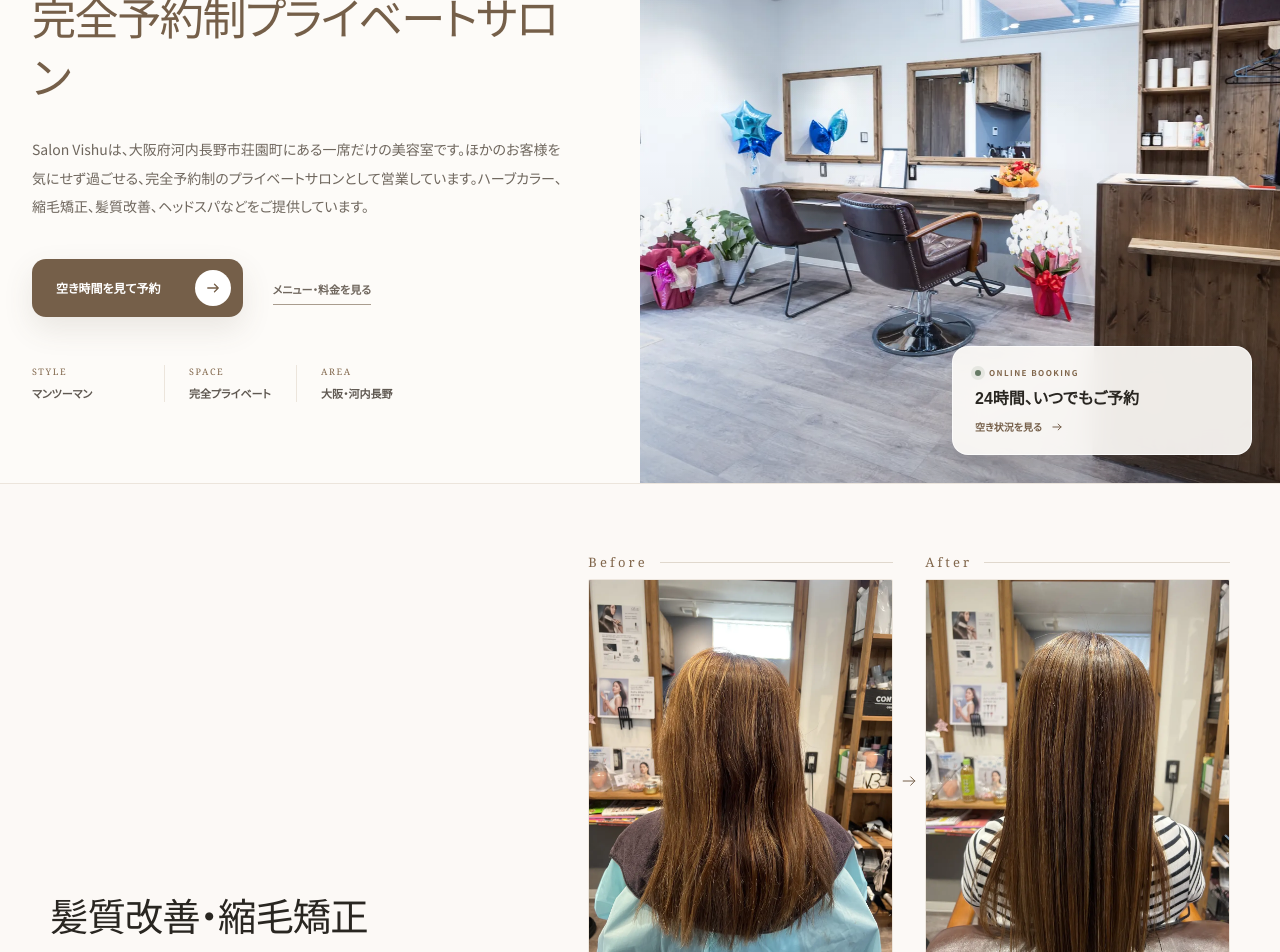
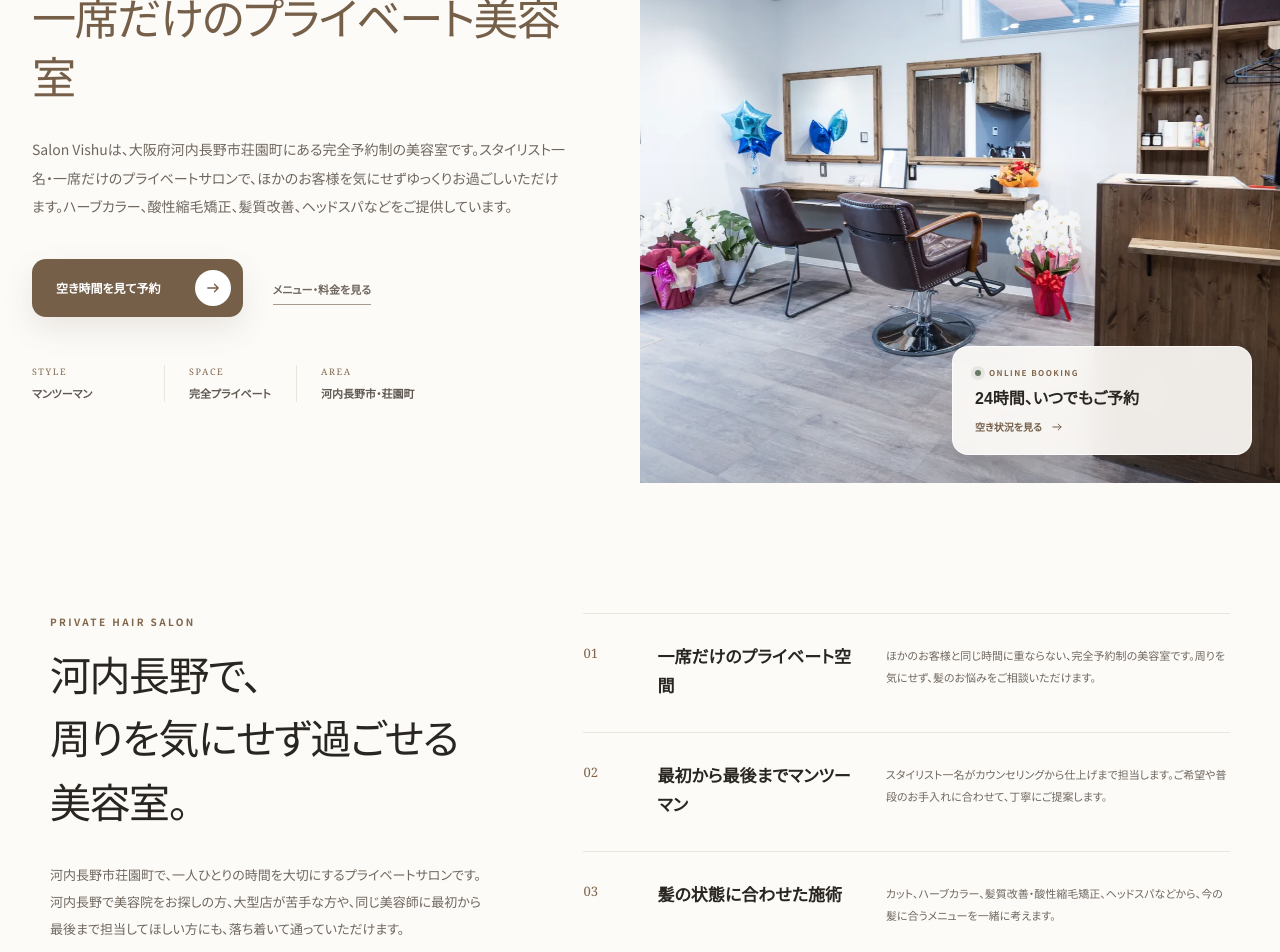
Before and after one commit to AppMan-inc/vishu-renewal-web, a Next.js app: page / in a window 1280 px wide. Shown: the part 320-1272 px from the top of the page. Built offline with nearby package versions, Linux system fonts and the light colour scheme; no server answers.

Commit message:
feat: strengthen local SEO for Kawachinagano

```diff
--- a/src/app/layout.tsx
+++ b/src/app/layout.tsx
@@ -22,7 +22,7 @@ const serif = Noto_Serif_JP({
 export const metadata: Metadata = {
   metadataBase,
   title: {
-    default: "河内長野市荘園町の美容室・プライベートサロン | Salon Vishu",
+    default: "河内長野市の美容室・完全予約制プライベートサロン | Salon Vishu",
     template: "%s | Salon Vishu",
   },
   description: defaultDescription,
--- a/src/app/page.tsx
+++ b/src/app/page.tsx
@@ -6,7 +6,7 @@ import { absoluteSiteUrl } from "@/lib/site-url";
 const hotPepperUrl = "https://beauty.hotpepper.jp/slnH000583006/";
 
 export const metadata: Metadata = createPageMetadata({
-  title: "河内長野市荘園町の美容室・プライベートサロン | Salon Vishu",
+  title: "河内長野市の美容室・完全予約制プライベートサロン | Salon Vishu",
   description: defaultDescription,
   path: "/",
 });
@@ -17,7 +17,7 @@ const salonJsonLd = {
   "@id": `${absoluteSiteUrl()}#hair-salon`,
   name: "Salon Vishu",
   alternateName: ["サロン ヴィッシュ", "サロンヴィッシュ"],
-  description: "大阪府河内長野市荘園町にある、一席・スタイリスト一名の完全予約制プライベートサロンです。",
+  description: "大阪府河内長野市荘園町にある、一席・スタイリスト一名の完全予約制プライベート美容室です。髪質改善、酸性縮毛矯正、ハーブカラー、ヘッドスパなどをご提供しています。",
   url: absoluteSiteUrl(),
   image: absoluteSiteUrl("/images/salon-vishu-interior.webp"),
   telephone: "+81-721-21-8824",
@@ -28,7 +28,30 @@ const salonJsonLd = {
     streetAddress: "荘園町18-14",
     addressCountry: "JP",
   },
-  areaServed: ["河内長野市", "荘園町"],
+  areaServed: ["河内長野市", "荘園町", "千代田駅周辺", "河内長野駅周辺"],
+  hasMap: "https://www.google.com/maps/search/?api=1&query=Salon%20Vishu%20%E5%A4%A7%E9%98%AA%E5%BA%9C%E6%B2%B3%E5%86%85%E9%95%B7%E9%87%8E%E5%B8%82%E8%8D%98%E5%9C%92%E7%94%BA18-14",
+  amenityFeature: {
+    "@type": "LocationFeatureSpecification",
+    name: "店前駐車場",
+    value: true,
+  },
+  hasOfferCatalog: {
+    "@type": "OfferCatalog",
+    name: "美容室メニュー",
+    itemListElement: [
+      "カット",
+      "ハーブカラー",
+      "髪質改善・酸性縮毛矯正",
+      "ヘッドスパ",
+    ].map((name) => ({
+      "@type": "Offer",
+      itemOffered: {
+        "@type": "Service",
+        name,
+        areaServed: "河内長野市",
+      },
+    })),
+  },
   priceRange: "¥¥",
   sameAs: [hotPepperUrl],
 };
--- a/src/components/home/home-page.module.css
+++ b/src/components/home/home-page.module.css
@@ -69,9 +69,11 @@
 }
 
 .hero h1,
+.concept h2,
 .sectionHeading h2,
 .guide h2,
-.info h2 {
+.info h2,
+.faq h2 {
   font-family: var(--font-serif), "Yu Mincho", serif;
   font-weight: 500;
   letter-spacing: -.035em;
@@ -264,6 +266,62 @@
 
 .heroBookingNote svg {
   width: 14px;
+}
+
+.concept {
+  display: grid;
+  grid-template-columns: minmax(300px, .8fr) minmax(0, 1.2fr);
+  gap: clamp(56px, 8vw, 120px);
+  padding: 130px max(32px, calc((100vw - 1180px) / 2));
+}
+
+.conceptHeading h2,
+.faqHeading h2 {
+  margin: 16px 0 0;
+  font-size: clamp(34px, 3.2vw, 50px);
+  line-height: 1.55;
+}
+
+.conceptHeading > p:last-child {
+  max-width: 480px;
+  margin: 26px 0 0;
+  color: #6f675e;
+  font-size: 13px;
+  line-height: 2.05;
+}
+
+.conceptList {
+  border-top: 1px solid var(--line);
+}
+
+.conceptCard {
+  display: grid;
+  grid-template-columns: 52px minmax(190px, .75fr) minmax(220px, 1.25fr);
+  gap: 22px;
+  align-items: start;
+  padding: 30px 0;
+  border-bottom: 1px solid var(--line);
+}
+
+.conceptCard > span {
+  color: var(--gold);
+  font-family: Georgia, serif;
+  font-size: 13px;
+}
+
+.conceptCard h3 {
+  margin: 0;
+  font-family: var(--font-serif), "Yu Mincho", serif;
+  font-size: 17px;
+  font-weight: 600;
+  line-height: 1.7;
+}
+
+.conceptCard p {
+  margin: 0;
+  color: #6f675e;
+  font-size: 11px;
+  line-height: 2;
 }
 
 .sectionHeading h2,
@@ -840,6 +898,62 @@
   display: none;
 }
 
+.faq {
+  display: grid;
+  grid-template-columns: minmax(300px, .8fr) minmax(0, 1.2fr);
+  gap: clamp(56px, 8vw, 120px);
+  padding: 120px max(32px, calc((100vw - 1180px) / 2));
+  border-top: 1px solid var(--line);
+  background: var(--warm);
+}
+
+.faqList {
+  border-top: 1px solid #dfd6cc;
+}
+
+.faqList details {
+  border-bottom: 1px solid #dfd6cc;
+}
+
+.faqList summary {
+  position: relative;
+  padding: 24px 42px 24px 0;
+  color: var(--ink-soft);
+  cursor: pointer;
+  font-family: var(--font-serif), "Yu Mincho", serif;
+  font-size: 15px;
+  font-weight: 600;
+  line-height: 1.7;
+  list-style: none;
+}
+
+.faqList summary::-webkit-details-marker {
+  display: none;
+}
+
+.faqList summary::after {
+  position: absolute;
+  top: 50%;
+  right: 8px;
+  color: var(--gold);
+  content: "+";
+  font-family: Georgia, serif;
+  font-size: 20px;
+  font-weight: 400;
+  transform: translateY(-50%);
+}
+
+.faqList details[open] summary::after {
+  content: "−";
+}
+
+.faqList p {
+  margin: -4px 42px 24px 0;
+  color: #6f675e;
+  font-size: 12px;
+  line-height: 2;
+}
+
 @media (min-width: 821px) and (max-width: 1080px) {
   .heroCopy {
     padding-right: 0;
@@ -908,9 +1022,16 @@
   }
 
   .sectionHeading,
+  .concept,
   .guide,
-  .info {
+  .info,
+  .faq {
     grid-template-columns: 1fr;
+  }
+
+  .concept,
+  .faq {
+    gap: 48px;
   }
 
   .sectionHeading {
@@ -1014,11 +1135,28 @@
   }
 
   .straightening,
+  .concept,
   .shampoo,
   .services,
   .guide,
-  .info {
+  .info,
+  .faq {
     padding: 88px 18px;
+  }
+
+  .conceptCard {
+    grid-template-columns: 36px 1fr;
+    gap: 12px 14px;
+    padding: 24px 0;
+  }
+
+  .conceptCard p {
+    grid-column: 2;
+  }
+
+  .conceptHeading h2,
+  .faqHeading h2 {
+    font-size: 31px;
   }
 
   .shampoo {
--- a/src/components/home/home-page.tsx
+++ b/src/components/home/home-page.tsx
@@ -22,6 +22,47 @@ const drivingDirections = {
   warning:
     "ナビゲーションが案内する農道は危険なので通らないで下さい。赤峰交差点、小山田小学校前を通ってお越し下さい。お願い致します。",
 } as const;
+
+const privateSalonFeatures = [
+  {
+    title: "一席だけのプライベート空間",
+    description:
+      "ほかのお客様と同じ時間に重ならない、完全予約制の美容室です。周りを気にせず、髪のお悩みをご相談いただけます。",
+  },
+  {
+    title: "最初から最後までマンツーマン",
+    description:
+      "スタイリスト一名がカウンセリングから仕上げまで担当します。ご希望や普段のお手入れに合わせて、丁寧にご提案します。",
+  },
+  {
+    title: "髪の状態に合わせた施術",
+    description:
+      "カット、ハーブカラー、髪質改善・酸性縮毛矯正、ヘッドスパなどから、今の髪に合うメニューを一緒に考えます。",
+  },
+] as const;
+
+const frequentlyAskedQuestions = [
+  {
+    question: "Salon Vishuは河内長野市のどこにありますか？",
+    answer:
+      "大阪府河内長野市荘園町18-14にあります。白と黒の建物が目印で、店前の砂利スペースに駐車していただけます。",
+  },
+  {
+    question: "千代田駅・河内長野駅方面から車で行けますか？",
+    answer:
+      "はい。千代田駅方面は国道310号線から、河内長野駅方面は国道170号線から荘園町へお越しいただけます。安全な経路はページ内の案内とGoogleマップをご確認ください。",
+  },
+  {
+    question: "ほかのお客様と一緒になることはありますか？",
+    answer:
+      "一席だけの完全予約制プライベートサロンのため、施術中は基本的にお一人でゆっくりお過ごしいただけます。",
+  },
+  {
+    question: "髪型やメニューが決まっていなくても予約できますか？",
+    answer:
+      "はい。今のお悩みや普段のお手入れについて伺いながら、髪の状態に合うスタイルやメニューを一緒に考えます。",
+  },
+] as const;
 
 const services = [
   {
@@ -99,11 +140,11 @@ function HeroSection() {
           <span>サロン ヴィッシュ</span>
         </p>
         <h1 id="home-hero-title">
-          <span className={styles.headlineLine}>河内長野市荘園町の</span>
-          <em className={styles.headlineLine}>完全予約制プライベートサロン</em>
+          <span className={styles.headlineLine}>河内長野市の</span>
+          <em className={styles.headlineLine}>一席だけのプライベート美容室</em>
         </h1>
         <p className={styles.heroDescription}>
-          Salon Vishuは、大阪府河内長野市荘園町にある一席だけの美容室です。ほかのお客様を気にせず過ごせる、完全予約制のプライベートサロンとして営業しています。ハーブカラー、縮毛矯正、髪質改善、ヘッドスパなどをご提供しています。
+          Salon Vishuは、大阪府河内長野市荘園町にある完全予約制の美容室です。スタイリスト一名・一席だけのプライベートサロンで、ほかのお客様を気にせずゆっくりお過ごしいただけます。ハーブカラー、酸性縮毛矯正、髪質改善、ヘッドスパなどをご提供しています。
         </p>
         <div className={styles.heroActions}>
           <ArrowLink href="/booking">空き時間を見て予約</ArrowLink>
@@ -112,7 +153,7 @@ function HeroSection() {
         <dl className={styles.heroFacts}>
           <div><dt>STYLE</dt><dd>マンツーマン</dd></div>
           <div><dt>SPACE</dt><dd>完全プライベート</dd></div>
-          <div><dt>AREA</dt><dd>大阪・河内長野</dd></div>
+          <div><dt>AREA</dt><dd>河内長野市・荘園町</dd></div>
         </dl>
       </div>
 
@@ -132,6 +173,29 @@ function HeroSection() {
           <strong>24時間、いつでもご予約</strong>
           <Link href="/booking">空き状況を見る <VishuIcon name="arrow" /></Link>
         </div>
+      </div>
+    </section>
+  );
+}
+
+function PrivateSalonSection() {
+  return (
+    <section className={styles.concept} id="concept" aria-labelledby="concept-title">
+      <div className={styles.conceptHeading}>
+        <SectionLabel>PRIVATE HAIR SALON</SectionLabel>
+        <h2 id="concept-title">河内長野で、<br />周りを気にせず過ごせる美容室。</h2>
+        <p>
+          河内長野市荘園町で、一人ひとりの時間を大切にするプライベートサロンです。河内長野で美容院をお探しの方、大型店が苦手な方や、同じ美容師に最初から最後まで担当してほしい方にも、落ち着いて通っていただけます。
+        </p>
+      </div>
+      <div className={styles.conceptList}>
+        {privateSalonFeatures.map((feature, index) => (
+          <article className={styles.conceptCard} key={feature.title}>
+            <span>{String(index + 1).padStart(2, "0")}</span>
+            <h3>{feature.title}</h3>
+            <p>{feature.description}</p>
+          </article>
+        ))}
       </div>
     </section>
   );
@@ -165,7 +229,7 @@ function StraighteningSection() {
       <div className={styles.straighteningInner}>
         <div className={styles.straighteningCopy}>
           <h2 className={styles.straighteningTitle} id="straightening-title">
-            髪質改善・縮毛矯正<br />自然に、美しく。
+            河内長野で、髪質改善・酸性縮毛矯正。<br />自然に、美しく。
           </h2>
           <p className={styles.straighteningSubCopy}>Salon Vishuが力を入れている髪質改善・縮毛矯正では、髪の状態を丁寧に見極めながら、髪本来の美しさを活かした自然なストレートに仕上げます。</p>
         </div>
@@ -215,9 +279,9 @@ function ServicesSection() {
       <div className={styles.sectionHeading}>
         <div>
           <SectionLabel>SELECTED MENU</SectionLabel>
-          <h2 id="services-title">メニュー</h2>
+          <h2 id="services-title">メニュー・料金</h2>
         </div>
-        <p>料金と所要時間を確認して、空いている日時からスムーズにご予約いただけます。</p>
+        <p>河内長野市の美容室Salon Vishuでご提供している主なメニューです。料金と所要時間を確認して、空いている日時からご予約いただけます。</p>
       </div>
       <div className={styles.serviceList}>
         {services.map((service) => (
@@ -280,7 +344,7 @@ function SalonInfoSection() {
     <section className={styles.info} id="access" aria-labelledby="info-title">
       <div className={styles.infoIntro}>
         <SectionLabel>SALON INFORMATION</SectionLabel>
-        <h2 id="info-title">はじめての方へ。</h2>
+        <h2 id="info-title">河内長野市荘園町へ、<br />はじめてお越しの方へ。</h2>
         <p>髪型が決まっていなくても大丈夫です。<br />今のお悩みや普段の過ごし方から、一緒に考えます。</p>
         <a className={styles.outlineLink} href={hotPepperUrl} target="_blank" rel="noreferrer">
           最新情報を確認する <VishuIcon name="arrow" />
@@ -301,7 +365,7 @@ function SalonInfoSection() {
         <div className={styles.mapHeading}>
           <div>
             <span>ACCESS MAP</span>
-            <p>大阪府河内長野市荘園町18-14</p>
+            <p>大阪府河内長野市荘園町18-14。千代田駅・河内長野駅方面からお車でお越しいただけます。</p>
           </div>
           <a href={googleMapsUrl} target="_blank" rel="noreferrer">
             Google マップで見る <VishuIcon name="arrow" />
@@ -345,16 +409,37 @@ function SalonInfoSection() {
   );
 }
 
+function FaqSection() {
+  return (
+    <section className={styles.faq} aria-labelledby="faq-title">
+      <div className={styles.faqHeading}>
+        <SectionLabel>FREQUENTLY ASKED QUESTIONS</SectionLabel>
+        <h2 id="faq-title">河内長野の美容室Salon Vishuへの<br />よくあるご質問</h2>
+      </div>
+      <div className={styles.faqList}>
+        {frequentlyAskedQuestions.map(({ question, answer }) => (
+          <details key={question}>
+            <summary>{question}</summary>
+            <p>{answer}</p>
+          </details>
+        ))}
+      </div>
+    </section>
+  );
+}
+
 export function HomePage() {
   return (
     <main className={styles.page}>
       <div className={styles.headerWrap}><SiteHeader /></div>
       <HeroSection />
+      <PrivateSalonSection />
       <StraighteningSection />
       <ShampooSection />
       <ServicesSection />
       <BookingGuideSection />
       <SalonInfoSection />
+      <FaqSection />
       <PageFooter />
       <div className={styles.customerMobileLogoutSlot}>
         <CustomerLogoutButton variant="mobile" />
--- a/src/lib/site-metadata.ts
+++ b/src/lib/site-metadata.ts
@@ -3,7 +3,7 @@ import { siteUrl } from "@/lib/site-url";
 
 export const siteName = "Salon Vishu";
 export const defaultDescription =
-  "大阪府河内長野市荘園町の美容室、Salon Vishu（サロン ヴィッシュ）。一席だけの完全予約制プライベートサロンです。ハーブカラー、縮毛矯正、髪質改善、ヘッドスパなどをご提供しています。";
+  "大阪府河内長野市の美容室、Salon Vishu（サロン ヴィッシュ）。荘園町にある一席だけの完全予約制プライベートサロンです。ハーブカラー、酸性縮毛矯正、髪質改善、ヘッドスパなどをご提供しています。駐車場をご用意しています。";
 
 type PageMetadataOptions = {
   title: string;
```
